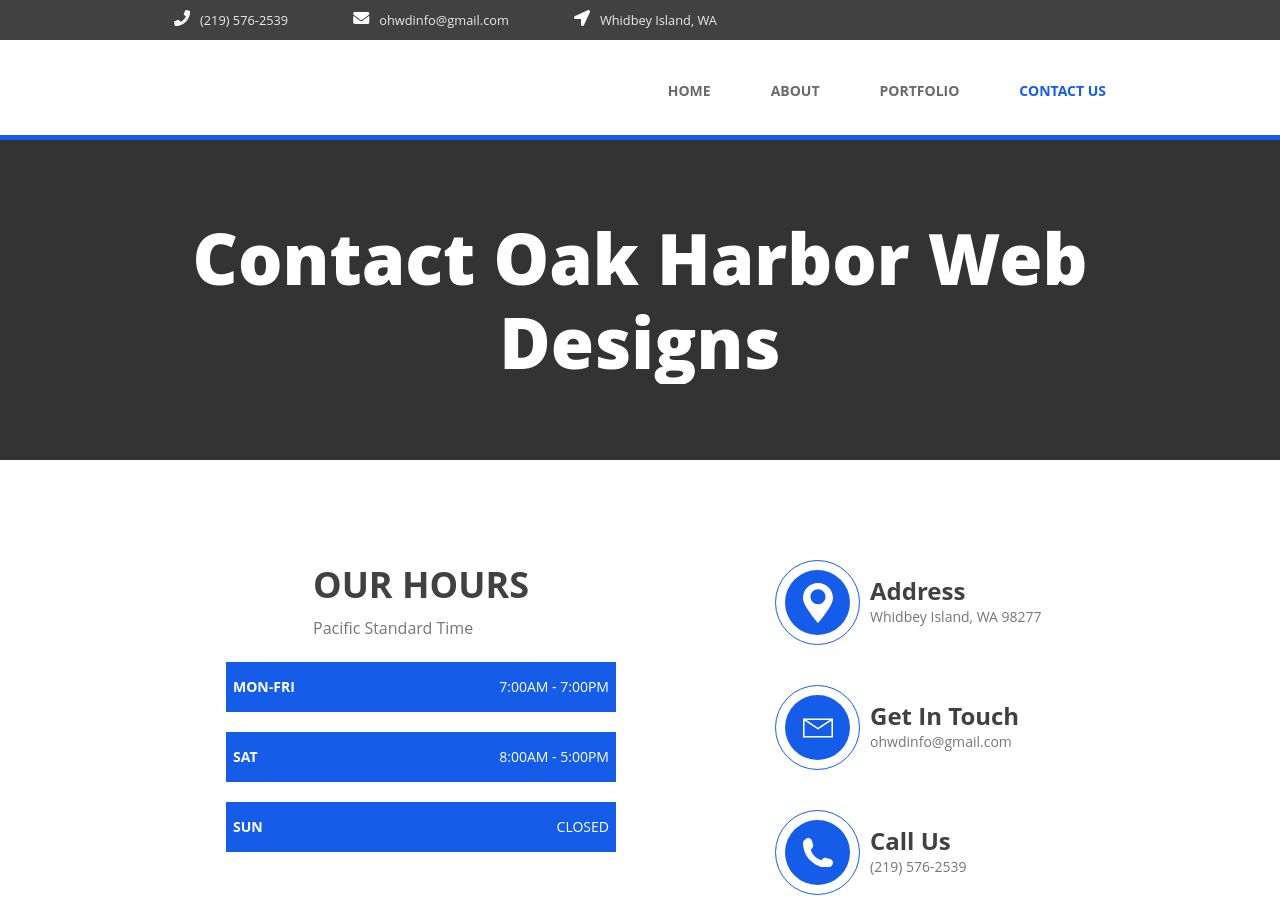
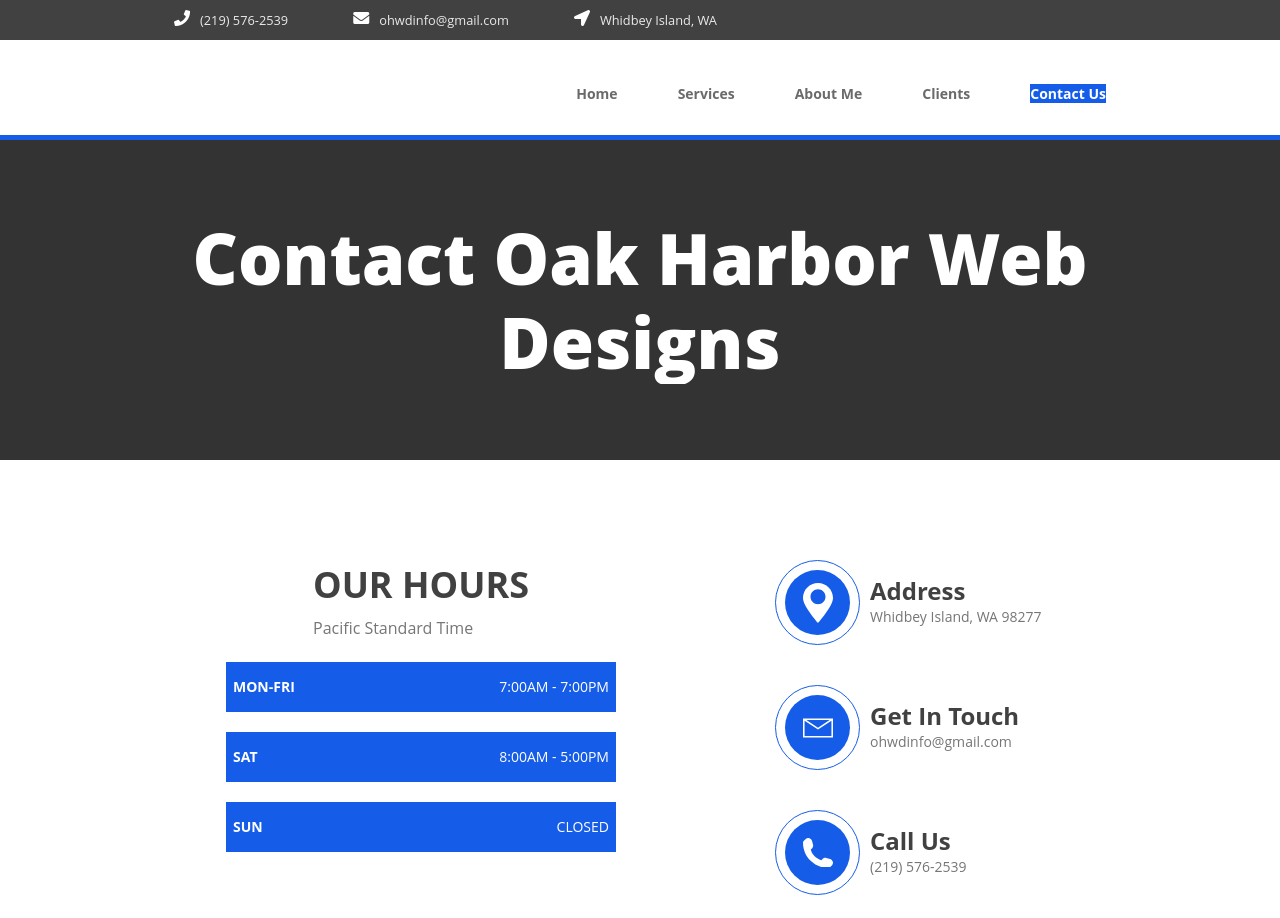
Before and after one commit to OakHarbor/contactform, a plain HTML site: page index.html in a window 1280 px wide. Shown: the top 918 px of the page. Drawn offline with nearby package versions, Linux system fonts and the light colour scheme; a script that the page names is missing.

Commit message:
fixed nav links on home page

```diff
--- a/index.html
+++ b/index.html
@@ -58,10 +58,11 @@
 			<div class="navbar-menu container">
 
 				<ul class="navbar-links">
-					<li><a href="../index.html">HOME</a></li>
-					<li><a href="about.html">ABOUT</a></li>
-					<li><a href="portfolio.html">PORTFOLIO</a></li>
-					<li><a id="active"href="contact.html">CONTACT US</a></li>
+				<li class="nav-item"><a href="https://www.oakharborwebdesigns.com/">Home</a></li>
+				<li class="nav-item"><a href="https://www.oakharborwebdesigns.com/">Services</a></li>
+				<li class="nav-item"><a href="https://www.oakharborwebdesigns.com/about-me">About Me</a></li>
+				<li class="nav-item"><a href="https://www.oakharborwebdesigns.com/">Clients</a></li>
+				<li class="nav-item"><a class="side-active" href="contact.html">Contact Us</a></li>
 				</ul>
 			</div>
 		</nav>
```
